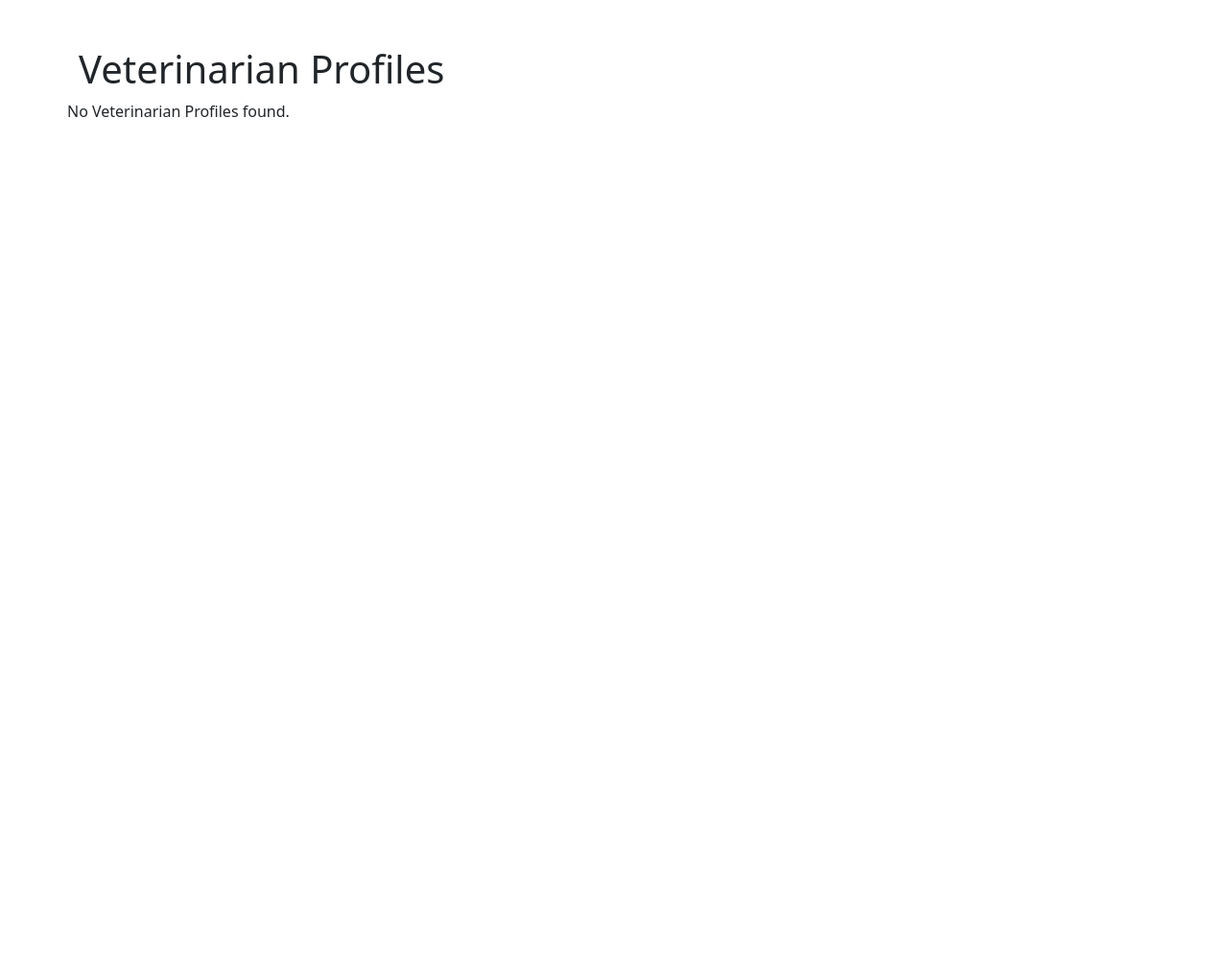
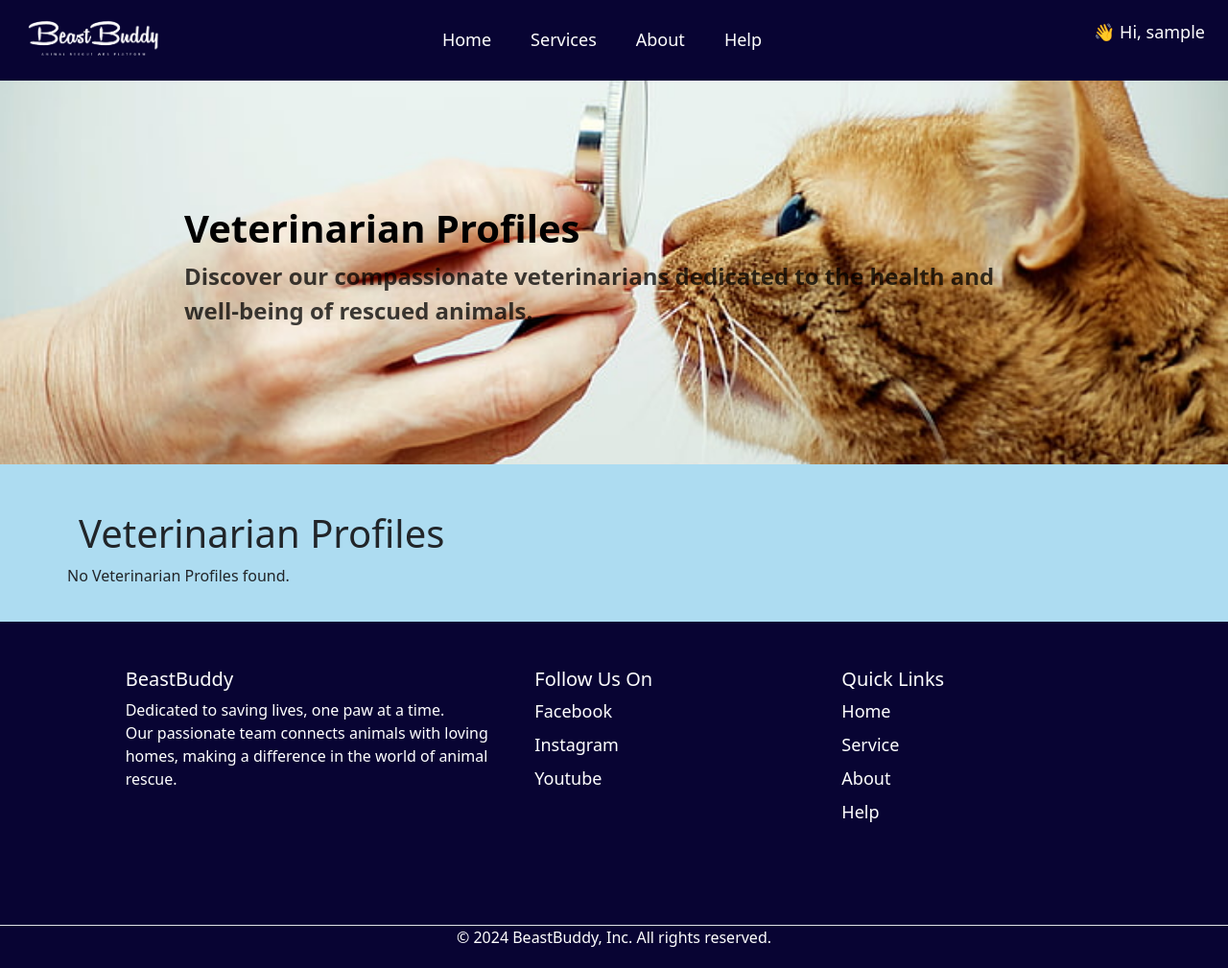
Before and after one commit to HiruniWijerathna/Web-Mini-Project, a PHP site: page /viewprofile_veterinarian.php in a window 1280 px wide. Shown: the whole page at 96% size. Before the commit the page ends 122 px from the top, so only its background shows below. Run offline with PHP 8.4, Linux system fonts and the light colour scheme; the visitor is signed in with stand-in values (Sample User, id 1); data that the repository does not hold is empty.

Commit message:
Add header and footer

```diff
--- a/viewprofile_veterinarian.php
+++ b/viewprofile_veterinarian.php
@@ -25,12 +25,73 @@ $result = $stmt->get_result();
     <meta charset="UTF-8">
     <meta name="viewport" content="width=device-width, initial-scale=1.0">
     <title>Veterinarian Profiles | BeastBuddy</title>
+    <link rel="preconnect" href="https://fonts.googleapis.com">
+    <link rel="preconnect" href="https://fonts.gstatic.com" crossorigin>
+    <link href="https://fonts.googleapis.com/css2?family=Poppins:ital,wght@0,100;0,200;0,300;0,400;0,500;0,600;0,700;0,800;0,900&display=swap" rel="stylesheet">
+    <link href="https://cdn.jsdelivr.net/npm/bootstrap@5.3.3/dist/css/bootstrap.min.css" rel="stylesheet">
     <link rel="stylesheet" href="https://cdn.jsdelivr.net/npm/bootstrap@5.3.3/dist/css/bootstrap.min.css">
     <link rel="stylesheet" href="css/style.css">
+    <link rel="stylesheet" href="css/viewprofile.css">
+
 </head>
 <body>
 
-<!-- Add your header here -->
+  <!--.......................... Header................................ -->
+  <?php
+session_start(); // Start the session
+
+// Check if the username is set in the session
+if (isset($_SESSION['username'])) {
+    $username = $_SESSION['username'];
+} else {
+    $username = ''; // Set default username if not set
+}
+?>
+
+   <!-- <div id="header"></div> -->
+   <!-- Header -->
+ <div class="container-fluid px-4 border-bottom shadow-bottom" style="background-color: #080433">
+    <header class="d-flex flex-wrap align-items-center justify-content-center justify-content-md-between py-3 mb-4 border-bottom ">
+      <div class="col-md-3 mb-2 mb-md-0">
+        <a href="home.php" class="d-inline-flex link-body-emphasis text-decoration-none">
+            <img src="image/logo.png" alt="Your Logo" class="logo">
+        </a>
+      </div>
+
+      <ul class="nav col-12 col-md-auto mb-2 justify-content-center mb-md-0">
+      <li><a href="registerUserHomePage.php" class="nav-link px-2 ">Home</a></li>
+        <li><a href="registerUserHomePage.php#ReService" class="nav-link px-2">Services</a></li>
+        <li><a href="home.php#about" class="nav-link px-2">About</a></li>
+        <li><a href="help.php" class="nav-link px-2">Help</a></li>
+      </ul>
+
+      <div class="col-md-3 text-end">
+      <p id="hh" style="color:White;  font-size: 18px">👋 Hi, <?php echo $username; ?></p>
+
+      </div>
+
+  </div>
+<!-- ......................................header end ...............................-->
+
+    <!-- carousel Section -->
+
+    <div id="myCarousel" class="carousel slide mb-6 pointer-event" data-bs-ride="carousel" style="margin-top: -0.1rem">
+
+        <div class="carousel-inner">
+          <div class="carousel-item active hover-item" >
+            <img src="image/veterinarian_viewprofile.jpg" class="d-block w-100" alt="Image 2">
+            <div class="container">
+            <div class="carousel-caption text-start">
+                <h1 style="color: black">Veterinarian Profiles</h1>
+                <p class="opacity-75" style="color:black"><b>Discover our compassionate veterinarians dedicated to the health and well-being of rescued animals.</b></p>
+            </div>
+            </div>
+        </div>
+
+    </div>
+
+    </div>
+
 
 <div class="container mt-5">
     <h1>Veterinarian Profiles</h1>
@@ -80,5 +141,61 @@ $result = $stmt->get_result();
 
 <script src="https://cdn.jsdelivr.net/npm/@popperjs/core@2.11.8/dist/umd/popper.min.js"></script>
 <script src="https://cdn.jsdelivr.net/npm/bootstrap@5.3.3/dist/js/bootstrap.min.js"></script>
+
+ <!--...................... Footer............................................. -->
+<!-- <div id="footer"></div> -->
+
+<!-- Load Combined JavaScript -->
+<!-- <script src="js/includeContent.js"></script> -->
+<!-- Footer -->
+
+<div class="container-fluid   px-4   " style="background-color: #080433">
+    <footer class="py-1">
+        <div class="row flex-lg-row-align-items-center g-5 " style="background-color: #080433">
+
+            <div class="col-md-4 offset-md-1 mb-5">
+                <form>
+                    <div class="text-white">
+                        <h5>BeastBuddy</h5>
+                        <p class="descrip">Dedicated to saving lives, one paw at a time. <br>Our passionate team
+                            connects animals with loving homes, making a difference in the world of animal rescue.</p>
+                    </div>
+                </form>
+            </div>
+
+            <!-- <div class="col mb-3"> </div> -->
+
+            <div class="col-6 col-md-3 mb-5">
+                <h5 class="text-white">Follow Us On</h5>
+                <ul class="nav flex-column">
+                    <li class="nav-item mb-2"><a href="https://www.facebook.com/profile.php?id=61559491240781&mibextid=ZbWKwL" class="nav-link p-0 text-body-secondary">Facebook</a></li>
+                    <li class="nav-item mb-2"><a href="https://www.instagram.com/__beastbuddy__?igsh=MTZtbGp3bmhzNGk3eA==" class="nav-link p-0 text-body-secondary">Instagram</a></li>
+                    <li class="nav-item mb-2"><a href="https://youtube.com/@beastbuddy-2024?si=P8ZBuQ0NL2N8WTv6" class="nav-link p-0 text-body-secondary">Youtube</a></li>
+                </ul>
+            </div>
+
+            <!-- <div class="col mb-3"></div> -->
+
+            <div class="col-6 col-md-2 mb-5">
+                <h5 class="text-white">Quick Links</h5>
+                <ul class="nav flex-column">
+                    <li class="nav-item mb-2"><a href="home.php#myCarousel" class="nav-link p-0 text-body-secondary">Home</a></li>
+                    <li class="nav-item mb-2"><a href="home.php#services" class="nav-link p-0 text-body-secondary">Service</a></li>
+                    <li class="nav-item mb-2"><a href="home.php#about" class="nav-link p-0 text-body-secondary">About</a></li>
+                    <li class="nav-item mb-2"><a href="home.php#help" class="nav-link p-0 text-body-secondary">Help</a></li>
+                </ul>
+            </div>
+
+            <!-- <div class="col mb-3"> </div> -->
+
+            <div class="d-flex flex-column flex-sm-row justify-content-center  border-top">
+                <p class="descrip">© 2024 BeastBuddy, Inc. All rights reserved.</p>
+            </div>
+        </div>
+    </footer>
+</div>
+
+
+<!-- ........................footer end ..................................-->
 </body>
 </html>
```
